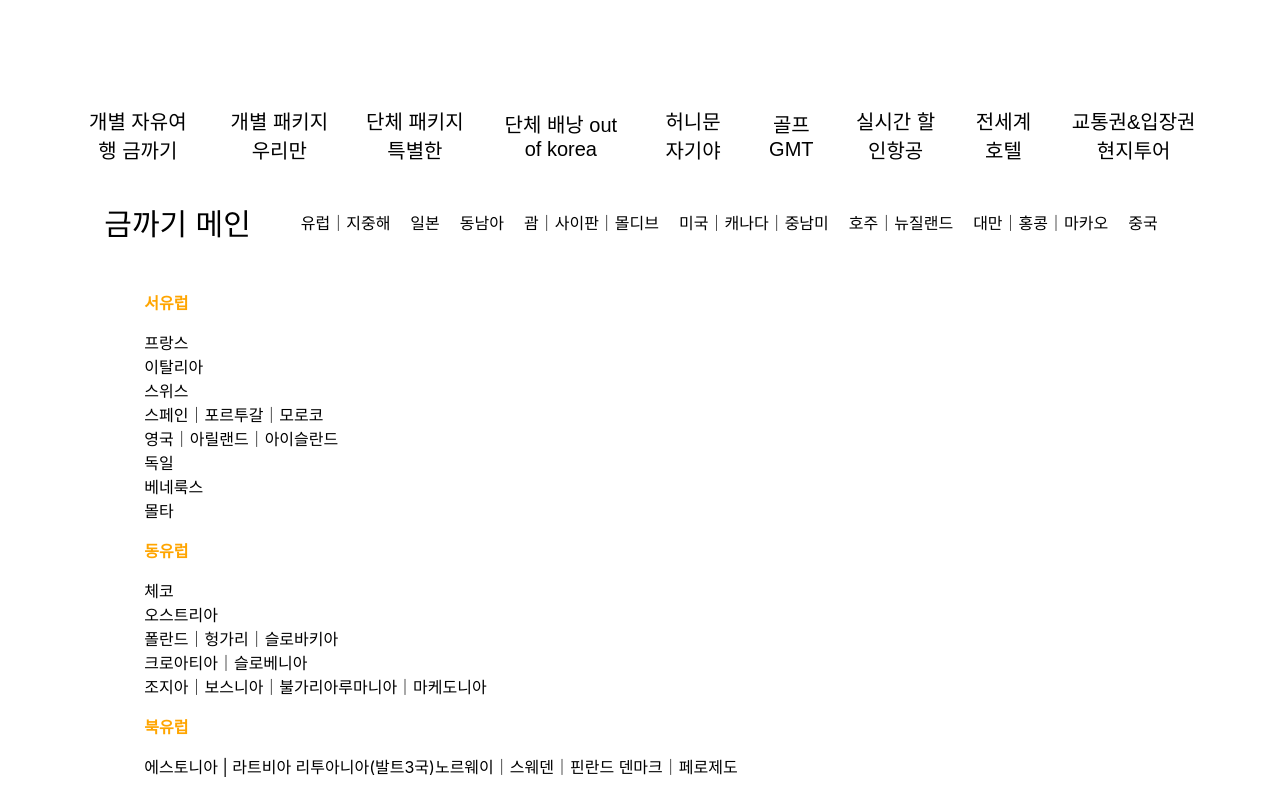
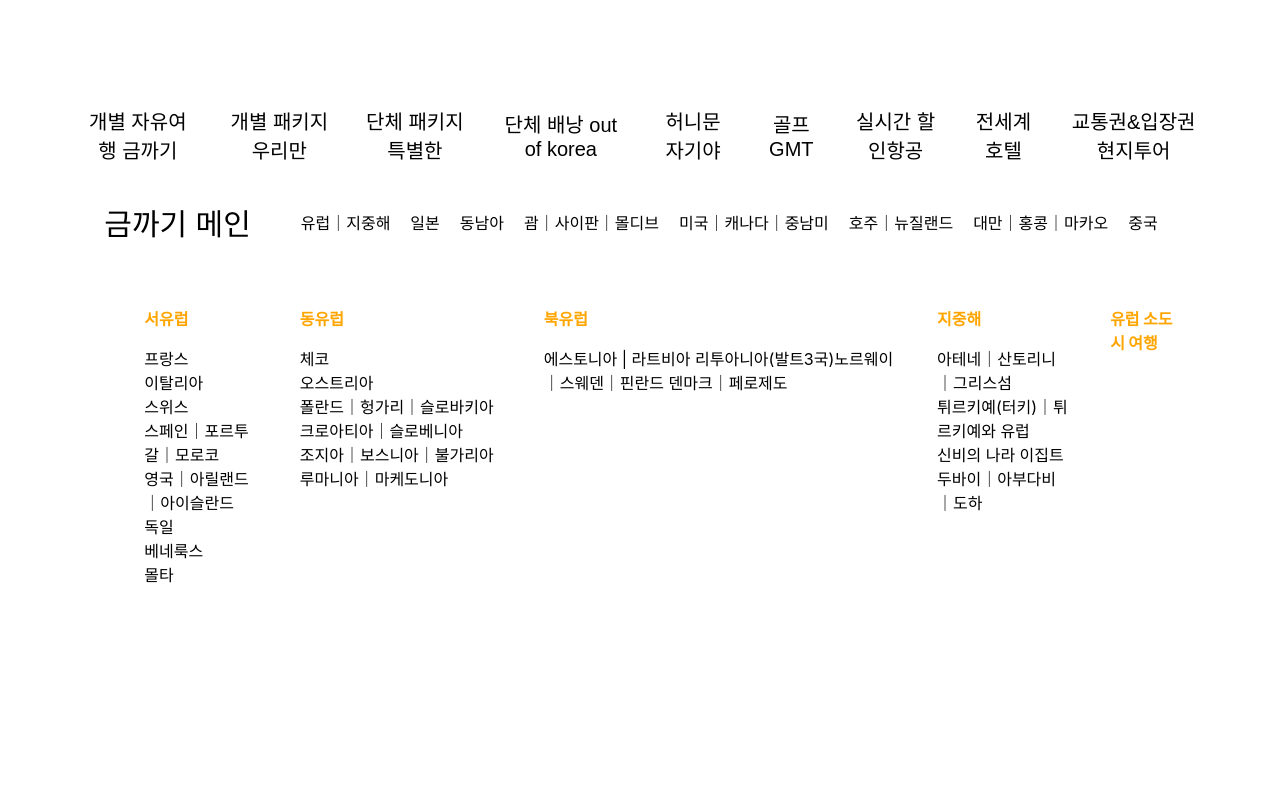
Before and after one commit to sichan1301/naeiltour_clone, a React (Create React App) app: page / in a window 1280 px wide. Shown: the top 797 px of the page. Built offline with nearby package versions, Linux system fonts and the light colour scheme.

Commit message:
금요일 회사 작업

```diff
--- a/src/App.css
+++ b/src/App.css
@@ -1,6 +1,6 @@
 a:link { color: black;text-decoration: none;}
 a:visited {color: black;text-decoration: none;}
-a:hover { color: black;text-decoration: underline;}
+a:hover { color: black;text-decoration: none;}
 
 li{
   list-style: none;
--- a/src/App.tsx
+++ b/src/App.tsx
@@ -9,14 +9,15 @@ const App = () => {
   const [productType, setProductType] = useState(0)
 
   const handleMouseEnter = (productIdx:number,productType:number) =>{
-    productIdx < 7 && setProductIdx(productIdx)
+    setProductIdx(productIdx)
     setProductType(productType)
   }
 
   return (
     <AppSection>
       <CategoryDiv>
-        {product.map((product,productIdx )=> <CategoryText onMouseEnter={() =>{handleMouseEnter(productIdx,product.type)}}><a href={product.link}>{product.text}</a></CategoryText>)}
+        {product.map((product,productIdx )=> <CategoryText onMouseEnter={() =>{handleMouseEnter(productIdx,product.type)}}><a href={product.link}>{product.text}</a></CategoryText>
+        )}
       </CategoryDiv>
       <Menu productIdx = {productIdx} productType ={productType}/>
     </AppSection>
--- a/src/components/menu.tsx
+++ b/src/components/menu.tsx
@@ -13,32 +13,54 @@ type MenuProps = {
 
 const Menu = ({productIdx,productType}:MenuProps) => {
   const [menuIdx,setMenuIdx] = useState(0)
+  const [menuCategory,setMenuCategory] = useState("")
 
-  const handleMouseEnter = (menuIdx:number) => {
-    menuIdx < 3 && setMenuIdx(menuIdx)
+  const handleMouseEnter = (menuIdx:number,menuCategory:string) => {
+    setMenuCategory(menuCategory)
+    setMenuIdx(menuIdx)
   }
+  const handleMouseLeave = () => {
+    setMenuCategory("")
+  }
+
+  const displayIdx = productType !== EProductType.etc ? productIdx : 0;
 
   return(
     <MenuSection>
       <>
         <MenuNav>
-          <MenuTitle><a href={menu[productIdx].link}>{menu[productIdx].title}</a></MenuTitle>
-          {menu[productIdx].menuCategory.map((item,menuIdx) => <MenuLi onMouseEnter={()=>handleMouseEnter(menuIdx)}><a href={item.link}>{item.text}</a></MenuLi>)}
+          <MenuTitle><a href={menu[displayIdx].link}>{menu[displayIdx].title}</a></MenuTitle>
+          {menu[displayIdx].menuCategory.map((item,menuIdx) => <MenuLi onMouseEnter={()=>handleMouseEnter(menuIdx,item.text)} onMouseLeave ={handleMouseLeave} isCategory = {menuCategory === item.text}><a href={item.link}>{item.text}</a></MenuLi>)}
         </MenuNav>
 
-
-        {
+        {/* {
           submenu.map(item =>{
             switch(productType){
               case EProductType.gold:
                 return <GoldMenu productIdx = {productIdx} menuIdx = {menuIdx} />
               case EProductType.package:
-                return <Package productIdx = {productIdx} menuIdx = {menuIdx}/>
+                return <Package productIdx = {productIdx} menuCategory ={menuCategory}/>
+              case EProductType.airline && EProductType.etc :
               default:
                 break;
             }
           })
+        } */}
+
+        {
+
+      (() => {
+        switch (productType) {
+          case EProductType.gold:
+            return <GoldMenu  productIdx = {productIdx} menuIdx = {menuIdx}/>
+          case EProductType.package:
+            return <Package   productIdx = {productIdx} menuCategory ={menuCategory}/>
+
+          default:
+            return null
         }
+      })()}
+
       </>
     </MenuSection>
   )
@@ -64,7 +86,13 @@ const MenuTitle = styled.p`
   font-size:30px;
 `
 
-const MenuLi = styled.li`
+interface ISubCategoryProps {
+  isCategory : boolean
+}
+
+const MenuLi = styled.li<ISubCategoryProps>`
+  color:${props=>props.isCategory && `orange`};
+  border-bottom: ${props => props.isCategory && `3px solid orange`};
   list-style: none;
   margin: 0 10px;
 `
--- a/src/components/subMenu/gold.tsx
+++ b/src/components/subMenu/gold.tsx
@@ -1,20 +1,21 @@
-import { menu, submenu } from "../../data/data"
+import { submenu } from "../../data/data"
 import styled from "styled-components"
 
 type subMenuProps = {
   productIdx:number,
-  menuIdx:number
+  menuIdx:number,
 }
 
 const GoldMenu = ({productIdx,menuIdx}:subMenuProps) => {
+  console.log(submenu[productIdx][menuIdx])
   return(
-    <GoldMenuSection>
 
-      {submenu[productIdx][menuIdx].map(item => (<ul>
-        <SubCategory>{item.subCategory.text}</SubCategory>
-        {item.subMenu?.map(subMenu => <li>{subMenu.text}</li>)}
-      </ul>))}
-    </GoldMenuSection>
+  <GoldMenuSection>
+    {submenu[productIdx][menuIdx].map(item => (<ul>
+      <SubCategory>{item.subCategory.text}</SubCategory>
+      {item.subMenu?.map(subMenu => <li><a href={subMenu.link}>{subMenu.text}</a></li>)}
+    </ul>))}
+  </GoldMenuSection>
   )
 }
 
@@ -23,7 +24,7 @@ const GoldMenu = ({productIdx,menuIdx}:subMenuProps) => {
 export default GoldMenu
 
 const GoldMenuSection = styled.section`
-
+  display: flex;
 `
 
 const Title = styled.p`
--- a/src/data/data.ts
+++ b/src/data/data.ts
@@ -1,4 +1,4 @@
-import { menuType, productType, subMenuType,EProductType } from "./dataType"
+import { menuType, productType, EProductType, subMenuType } from "./dataType"
 
 export const product:productType[] = [
   {
@@ -32,17 +32,17 @@ export const product:productType[] = [
     link:"www.~.com"
   },
   {
-    type:EProductType.information,
+    type:EProductType.airline,
     text:"실시간 할인항공",
     link:"www.~.com"
   },
   {
-    type:EProductType.information,
+    type:EProductType.etc,
     text:"전세계 호텔",
     link:"www.~.com"
   },
   {
-    type:EProductType.information,
+    type:EProductType.etc,
     text:"교통권&입장권 현지투어",
     link:"www.~.com"
   },
@@ -357,7 +357,7 @@ export const submenu = [
         advertisement:{
           text:"아기자기한 유럽 소도시! 렌터카를 이용한 편안한 가출!"
         }
-      },
+      }
     ],
     [
       {
@@ -425,7 +425,7 @@ export const submenu = [
           text:"오키나와",
           link:"www.~.com"
         }
-      },
+      }
     ],
     [
       {
@@ -545,8 +545,232 @@ export const submenu = [
             link:"www.~.com"
           }
         ]
+      }
+    ],
+    [
+      {
+        subCategory:{
+          text:"괌"
+        },
+        subMenu:[
+          {
+            text:"안심여행 괌",
+            link:"www.~.com"
+          },
+          {
+            text:"나.비.가 나는 비지니스타고 가출한다",
+            link:"www.~.com"
+          }
+        ]
       },
-    ]
+      {
+        subCategory:{
+          text:"사이판"
+        },
+        subMenu:[
+          {
+            text:"안전한 힐링여행 사이판",
+            link:"www.~.com"
+          }
+        ]
+      },
+      {
+        subCategory:{
+          text:"인도양"
+        },
+        subMenu:[
+          {
+            text:"몰디브",
+            link:"www.~.com"
+          },
+          {
+            text:"모리셔스",
+            link:"www.~.com"
+          },
+          {
+            text:"세이셸",
+            link:"www.~.com"
+          }
+        ]
+      }
+    ],
+    [
+      {
+        subCategory:{
+          text:"하와이"
+        },
+        subMenu:[
+          {
+            theme:"천국의 휴양지 하와이",
+            text:"오아후 | 호놀룰루 | 와이키키",
+            link:"www.~.com"
+          },
+          {
+            theme:"로맨틱 아일랜드 이웃섬",
+            text:"마우이 | 빅아일랜드 | 카우아이 | 라나이 | 하와이 + 미동서부",
+            link:"www.~.com"
+          }
+        ],
+        advertisement:{
+          text:"나.비.가 나는 비즈니스타고 가출한다",
+          link:"www.~.com"
+        }
+      },
+      {
+        subCategory:{
+          text:"미국"
+        },
+        subMenu:[
+          {
+            theme:"미국 자유의 상징 미서부",
+            text:"로스앤젤레스 | 라스베가스 샌프란시스코 | 샌디에이고 디즈니랜드 | 그랜드캐년 시애틀 | 요세미티 | 알래스카",
+            link:"www.~.com"
+          },
+          {
+            theme:"로맨틱 아일랜드 이웃섬",
+            text:"마우이 | 빅아일랜드 | 카우아이 | 라나이 | 하와이 + 미동서부",
+            link:"www.~.com"
+          },
+          {
+            theme:"여심을 사로잡은 미동부",
+            text:"시카고 | 보스턴 | 워싱턴 올랜도 | 마이애미 |키웨스트",
+            link:"www.~.com"
+          }
+        ],
+      },
+      {
+        subCategory:{
+          text:"캐나다"
+        },
+        subMenu:[
+          {
+            theme:"내 인생의 쉼표, 서부 캐나다",
+            text:"밴쿠버 | 빅토리아섬 | 휘슬러 | 레이크루이스 | 밴프 | 재스퍼 | 캘거리",
+            link:"www.~.com"
+          },
+          {
+            theme:"붉게 물든 단풍의 도시",
+            text:"토론토 | 나이아가라 | 퀘백 | 몬트리올 | 오타와 | 킹스턴 천섬 | 샬롯타운 빨강머리 앤",
+            link:"www.~.com"
+          },
+          {
+            theme:"캐나다 테마여행",
+            text:"오로라 옐로나이프 | 화이트 | 호스스키여행 | 단풍여행 | 기차여행 | 가이드 투어",
+            link:"www.~.com"
+          }
+        ],
+      },
+    ],
+    [
+      {
+        subCategory:{
+          text:"호주"
+        },
+
+        subMenu:[
+          {
+            theme:"한 도시를 여유있고 꼼꼼하게",
+            text:"시드니｜멜번｜퍼스｜브리즈번｜골드코스트｜케언즈｜애들레이드",
+            link:"www.~.com"
+          },
+          {
+            theme:"두 도시를 효율적으로",
+            text:"시드니｜멜번｜퍼스｜브리즈번｜골드코스트｜케언즈｜애들레이드｜호바트｜해밀턴",
+            link:"www.~.com"
+          },
+          {
+            theme:"여심을 사로잡은 미동부",
+            text:"시카고 | 보스턴 | 워싱턴 올랜도 | 마이애미 |키웨스트",
+            link:"www.~.com"
+          },
+          {
+            theme:"세 도시를 완벽하게",
+            text:"시드니｜멜번｜퍼스｜브리즈번｜골드코스트｜케언즈｜애들레이드｜호바트｜해밀턴｜에어즈락｜퀸즈타운｜오클랜드",
+            link:"www.~.com"
+          },
+          {
+            theme:"여심을 사로잡은 미동부",
+            text:"시카고 | 보스턴 | 워싱턴 올랜도 | 마이애미 |키웨스트",
+            link:"www.~.com"
+          }
+          ],
+          advertisement:{
+            text:"나.비.가 나는 비즈니스타고 가출한다",
+            link:"www.~.com"
+          }
+        },
+        {
+          subCategory:{
+            text:"뉴질랜드"
+          },
+          subMenu:[
+            {
+              text:"퀸스타운｜크라이스트처치｜오클랜드｜로토루아｜더니든｜마운트 쿡",
+              link:"www.~.com"
+            },
+            {
+              text:"뉴질랜드 테마여행｜영화 '반지의 제왕' 촬영지｜프란츠요셉｜폭스빙하트레킹｜루트번｜통가리로 트레킹",
+              link:"www.~.com"
+            },
+          ]
+        },
+    ],
+    [
+      {
+        subCategory:{
+          text:"대만"
+        },
+        subMenu:[
+          {
+            text:"타이페이 (가오슝｜예류｜지우펀｜화련)",
+            link:"www.~.com"
+          }
+        ]
+      },
+      {
+        subCategory:{
+          text:"홍콩｜마카오｜심천"
+        },
+        subMenu:[
+          {
+            text:"기간별 (3일｜4일｜5일)",
+            link:"www.~.com"
+          },
+          {
+            text:"인기호텔별 (가족｜커플｜우정｜수영장)",
+            link:"www.~.com"
+          }
+        ]
+      },
+    ],
+    [
+      {
+        subCategory:{
+          text:"니하오~! 중국"
+        },
+        subMenu:[
+          {
+            text:"상해｜북경",
+            link:"www.~.com"
+          },
+          {
+            text:"서안｜청도｜대련｜연태｜위해｜운남(곤명｜여강｜대리｜샹그릴라)｜계림｜양삭｜광주｜심천",
+            link:"www.~.com"
+          }
+        ]
+      },
+      {
+        subCategory:{
+          text:"걸을수록 행복한 명산걷기"
+        },
+        subMenu:[
+          {
+            text:"장가계 | 황산 | 백두산 | 태산 | 노산 | 화산",
+            link:"www.~.com"
+          }
+        ]
+      },
+    ],
   ],
 
 
@@ -589,17 +813,17 @@ export const submenu = [
       },
       {
         subCategory:{
-          text:"괌 | 사이판 | 팔라우"
+          text:"괌｜사이판｜팔라우"
         }
       },
       {
         subCategory:{
-          text:"미주 | 캐나다 | 중남미"
+          text:"미주｜캐나다｜중남미"
         }
       },
       {
         subCategory:{
-          text:"호주 | 뉴질랜드",
+          text:"호주｜뉴질랜드",
         }
       },
       {
@@ -623,39 +847,21 @@ export const submenu = [
       },
       {
         subCategory:{
-          text:"홍콩 | 마카오 | 대만"
-        }
-      },
-      {
-        subCategory:{
-          text:"대만(타이완)"
+          text:"홍콩｜마카오｜대만"
         },
         subMenu:[
           {
-            text:"가족테마 | 온천 | 트레킹",
+            theme:"대만(타이완)",
+            text:"가족테마 | 온천 | 트레킹 | 택시투어 | 모임여행",
             link:"www.~.com"
           },
           {
-            text:"택시투어 | 모임여행",
+            theme:"홍콩 | 마카오 | 심천",
+            text:"가족테마 | 트레킹 | 모임여행 | 호캉스 | 역사문화유산",
             link:"www.~.com"
-          }
+          },
         ]
       },
-      {
-        subCategory:{
-          text:"홍콩 | 마카오 | 심천"
-        },
-        subMenu:[
-          {
-            text:"가족테마 | 트레킹 | 모임여행",
-            link:"www.~.com"
-          },
-          {
-            text:"호캉스 | 역사문화유산",
-            link:"www.~.com"
-          }
-        ]
-      }
     ]
   ],
 
@@ -745,19 +951,16 @@ export const submenu = [
     ]
   ],
 
-
   // 단체배낭
   [
     [
       {
         subCategory:{
-          text:"유 럽"
+          text:"유럽"
         },
-        // addEventListener:{
-        //   text:"단체배낭(전문인솔자 동행)"
-        // },
         subMenu:[
           {
+            theme:"단체배낭(전문인솔자 동행)",
             text:"전체 코스 보기(1 ~ 14코스)",
             link:"www.~.com"
           },
@@ -777,7 +980,7 @@ export const submenu = [
       },
       {
         subCategory:{
-          text:"미국 | 캐나다 | 중남미"
+          text:"미주｜캐나다｜중남미"
         },
         subMenu:[
           {
@@ -792,7 +995,7 @@ export const submenu = [
       },
       {
         subCategory:{
-          text:"호주 | 뉴질랜드"
+          text:"호주｜뉴질랜드"
         },
         subMenu:[
           {
@@ -881,6 +1084,25 @@ export const submenu = [
         },
         subMenu:[
           {
+            text:"몰디브",
+            link:"www.~.com"
+          },
+          {
+            text:"모리셔스 | 세이셸",
+            link:"www.~.com"
+          },
+          {
+            text:"타히티",
+            link:"www.~.com"
+          }
+        ]
+      },
+      {
+        subCategory:{
+          text:"BRAND STORY"
+        },
+        subMenu:[
+          {
             text:"자기야 탄생",
             link:"www.~.com"
           },
@@ -909,13 +1131,12 @@ export const submenu = [
     ]
   ],
 
-
   // 골프
   [
     [
       {
         subCategory:{
-          text:"괌 | 사이판 | 하와이"
+          text:"괌/사이판/하와이"
         },
         subMenu:[
           {
@@ -933,7 +1154,6 @@ export const submenu = [
           text:"동남아"
         },
         subMenu:[
-
           {
             text:"태국(방콕/파타야/치앙마이/푸켓)",
             link:"www.~.com"
@@ -964,7 +1184,6 @@ export const submenu = [
           text:"테마골프"
         },
         subMenu:[
-
           {
             text:"해외골프 부킹",
             link:"www.~.com"
@@ -981,4 +1200,5 @@ export const submenu = [
       },
     ]
   ]
+
 ]
```
Also changed, not shown: src/components/subMenu/package.tsx (+19 -12 lines), src/data/dataType.ts (+17 -15 lines).
